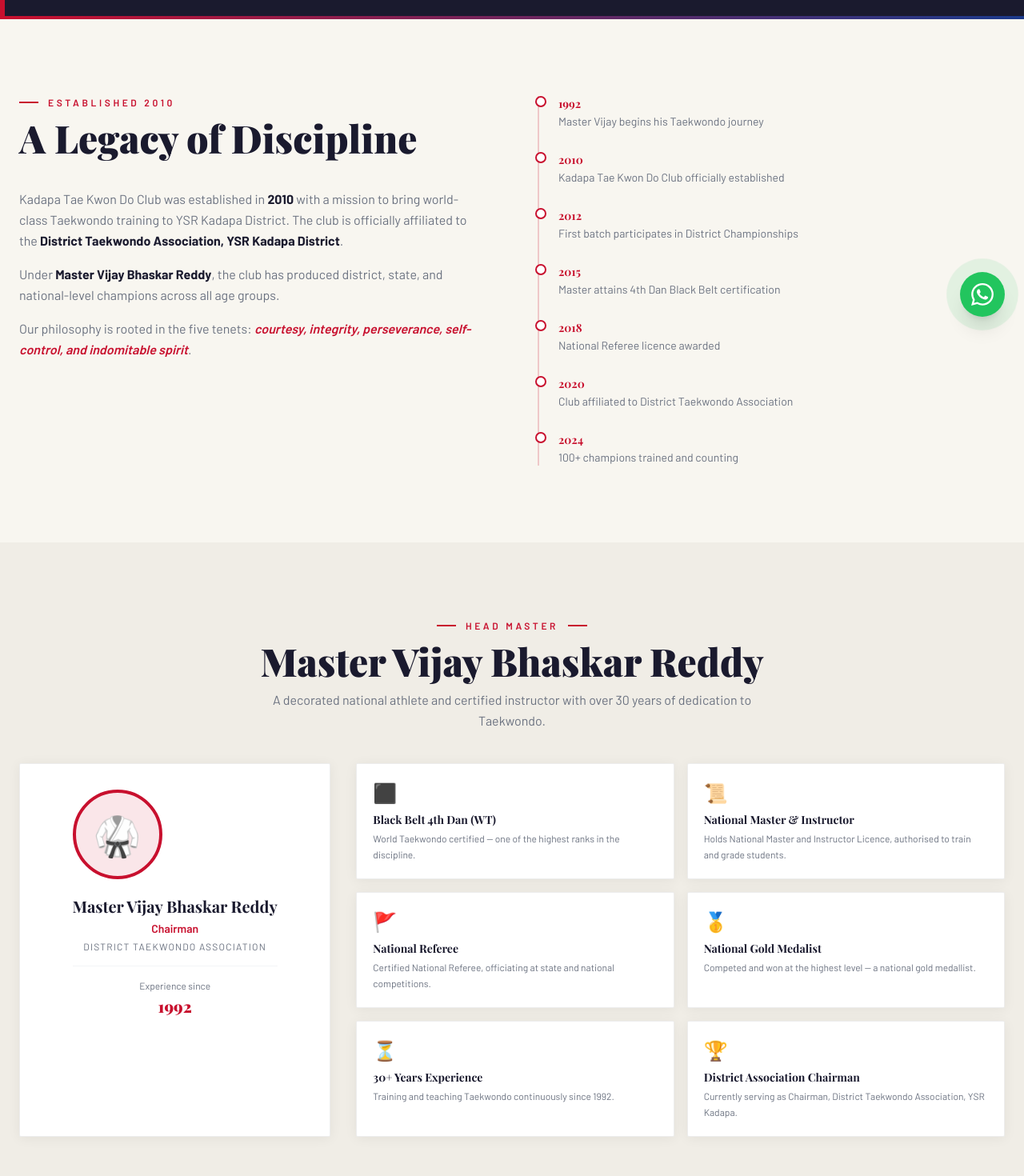
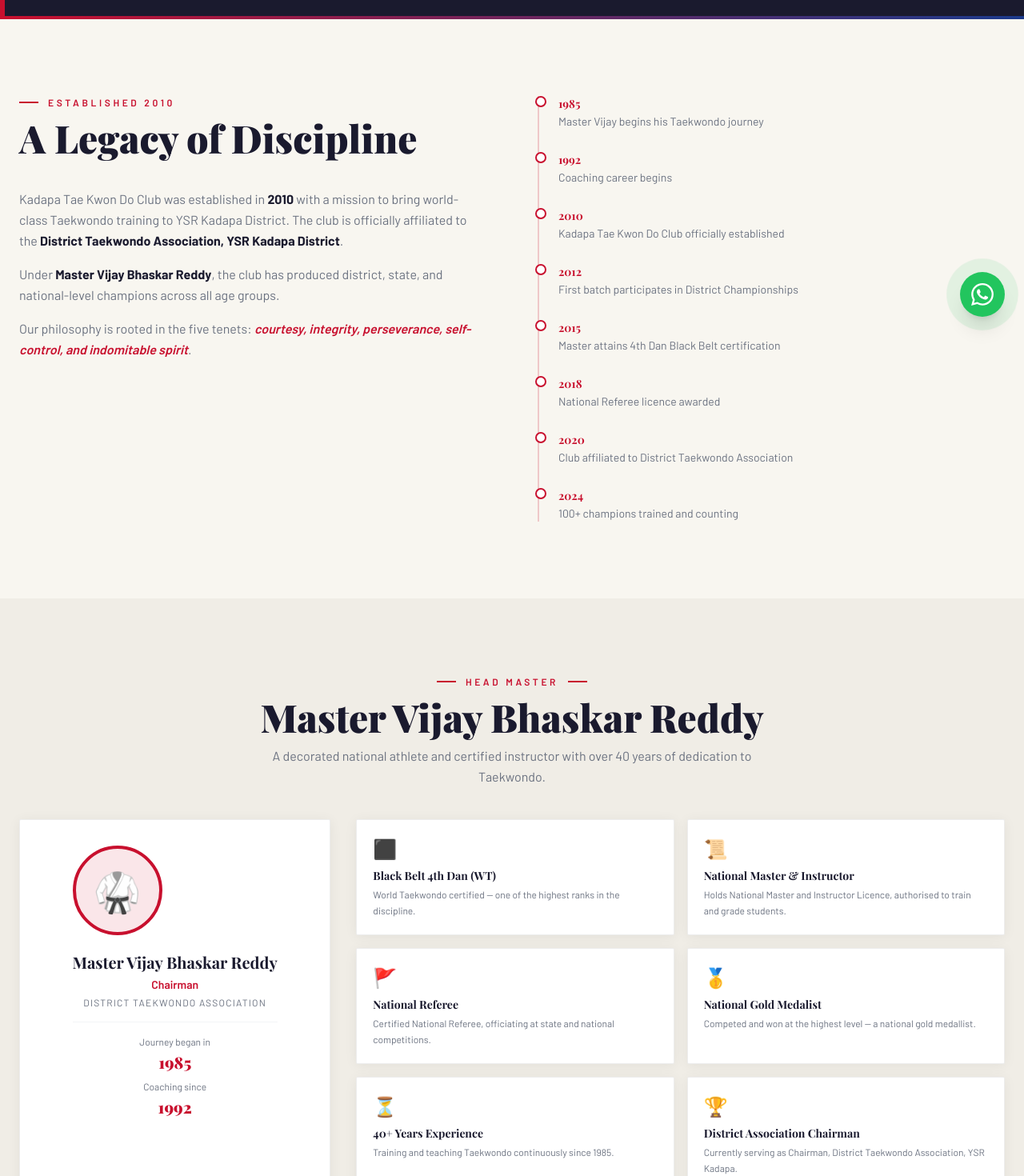
Before and after one commit to mahendrapro/kadapa-tkd, a Next.js app: page /about in a window 1280 px wide. Shown: the part 380-1850 px from the top of the page at 80% size. Built offline with nearby package versions, Linux system fonts and the light colour scheme.

Commit message:
Update page.tsx

```diff
--- a/src/app/about/page.tsx
+++ b/src/app/about/page.tsx
@@ -41,7 +41,8 @@ export default function AboutPage() {
           {/* Timeline */}
           <div className="pl-6 border-l-2 border-brand-red/20 space-y-7">
             {[
-              { year: '1992', event: 'Master Vijay begins his Taekwondo journey' },
+              { year: '1985', event: 'Master Vijay begins his Taekwondo journey' },
+              { year: '1992', event: 'Coaching career begins' },
               { year: '2010', event: 'Kadapa Tae Kwon Do Club officially established' },
               { year: '2012', event: 'First batch participates in District Championships' },
               { year: '2015', event: 'Master attains 4th Dan Black Belt certification' },
@@ -63,7 +64,7 @@ export default function AboutPage() {
       <section className="py-24 px-6 bg-brand-gray" id="master">
         <div className="max-w-7xl mx-auto">
           <SectionHeading eyebrow="Head Master" title="Master Vijay Bhaskar Reddy"
-            subtitle="A decorated national athlete and certified instructor with over 30 years of dedication to Taekwondo." />
+            subtitle="A decorated national athlete and certified instructor with over 40 years of dedication to Taekwondo." />
           <div className="grid md:grid-cols-3 gap-8">
             {/* Profile card */}
             <div className="card-pro p-8 flex flex-col items-center text-center rounded-sm relative overflow-hidden">
@@ -73,7 +74,10 @@ export default function AboutPage() {
                 <div className="text-brand-red text-sm font-body font-semibold mb-1">Chairman</div>
                 <div className="text-brand-muted text-xs font-body uppercase tracking-widest">District Taekwondo Association</div>
                 <div className="mt-4 pt-4 border-t border-gray-100 text-brand-muted text-xs font-body">
-                  Experience since <span className="text-brand-red font-display font-black text-xl block mt-1">1992</span>
+                  Journey began in <span className="text-brand-red font-display font-black text-xl block mt-1">1985</span>
+                </div>
+                <div className="mt-2 text-brand-muted text-xs font-body">
+                  Coaching since <span className="text-brand-red font-display font-black text-xl block mt-1">1992</span>
                 </div>
               </div>
             </div>
@@ -85,7 +89,7 @@ export default function AboutPage() {
                 { icon: '📜', title: 'National Master & Instructor', desc: 'Holds National Master and Instructor Licence, authorised to train and grade students.' },
                 { icon: '🚩', title: 'National Referee', desc: 'Certified National Referee, officiating at state and national competitions.' },
                 { icon: '🥇', title: 'National Gold Medalist', desc: 'Competed and won at the highest level — a national gold medallist.' },
-                { icon: '⏳', title: '30+ Years Experience', desc: 'Training and teaching Taekwondo continuously since 1992.' },
+                { icon: '⏳', title: '40+ Years Experience', desc: 'Training and teaching Taekwondo continuously since 1985.' },
                 { icon: '🏆', title: 'District Association Chairman', desc: 'Currently serving as Chairman, District Taekwondo Association, YSR Kadapa.' },
               ].map(({ icon, title, desc }) => (
                 <div key={title} className="card-pro p-5 rounded-sm group">
```
